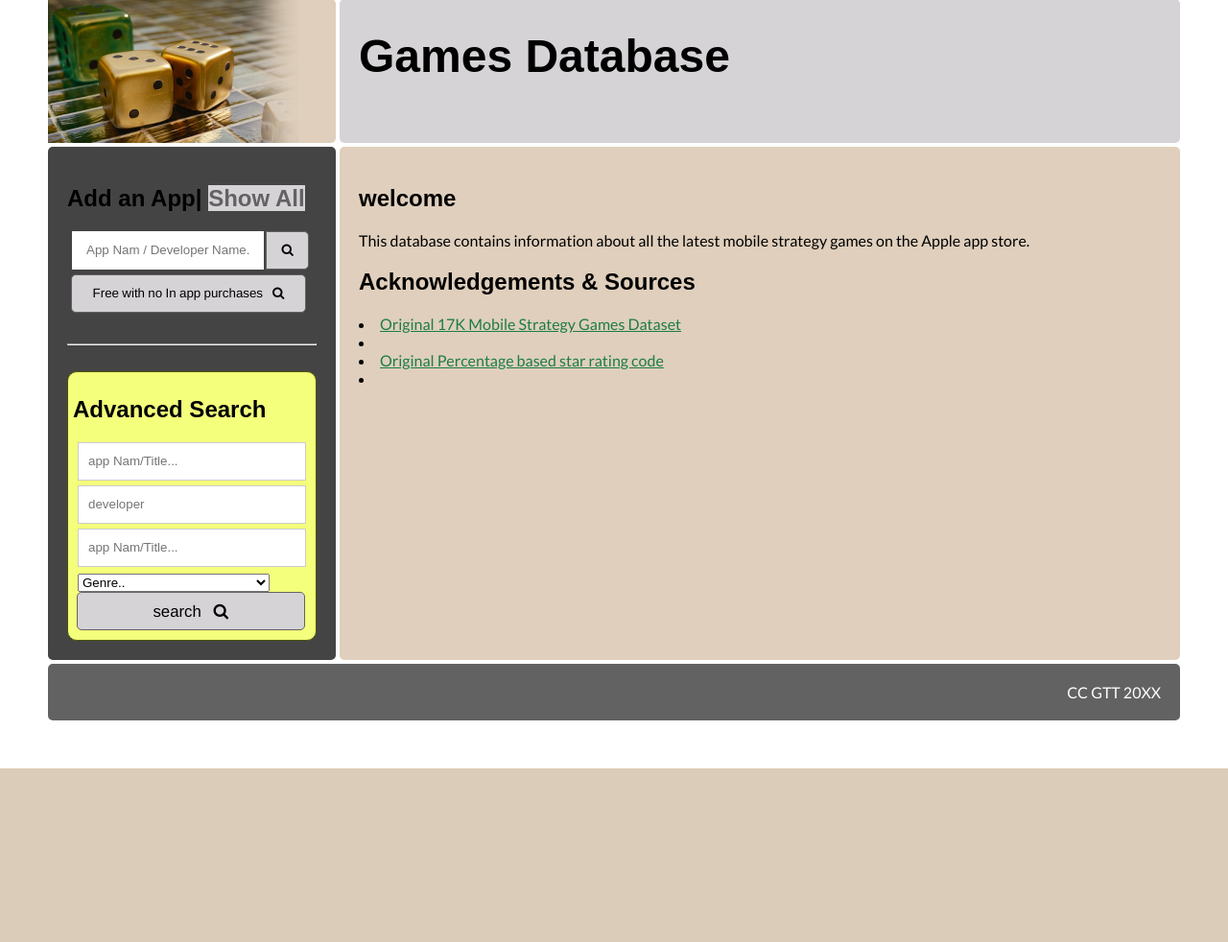
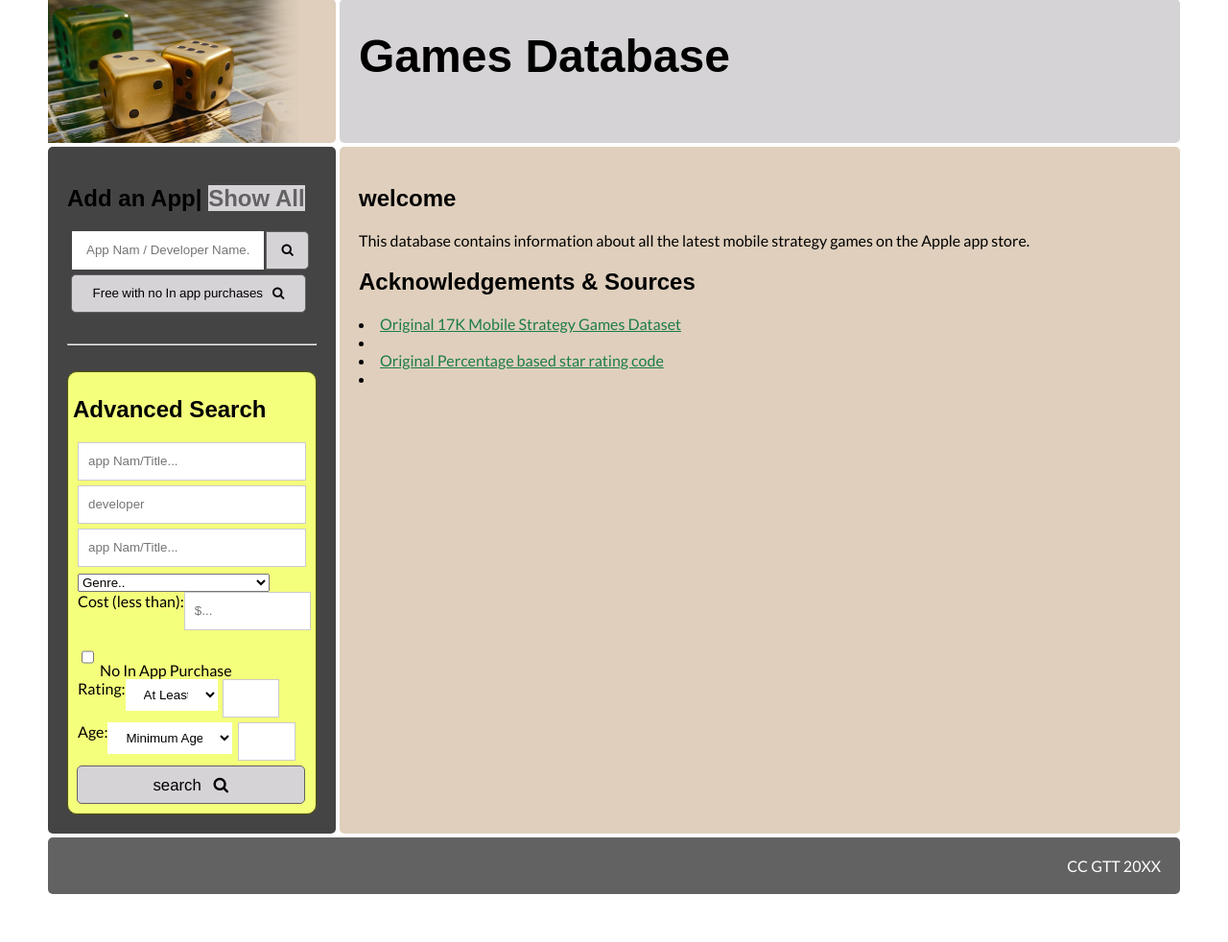
Before and after one commit to oimooimo/12_Game_DB, a PHP site: page /index.php in a window 1280 px wide. Shown: the part 51-1033 px from the top of the page at 96% size. Before the commit the page ends 852 px from the top, so only its background shows below. Run offline with PHP 8.4, Linux system fonts and the light colour scheme; data that the repository does not hold is empty; some web fonts are replaced.

Commit message:
Advance database pt3
I added in the checkbox and both the ratings and age choosers

```diff
--- a/bottombit.php
+++ b/bottombit.php
@@ -57,6 +57,61 @@
                      ?>
 
                 </select>
+
+                <!--Cost-->
+                <div class="flex-container">
+                    <div class="adv-txt">
+                        Cost&nbsp;(less&nbsp;than):
+                    </div> <!-- /cost lable-->
+
+                    <div>
+                        <input class="adv" type="text" name="cost" size="40" value="" placeholder="$..."/>
+                    </div> <!--/cost input box-->
+                </div> <!--/costflexbox-->
+
+                <!-- No in app checkbox--->
+                <input class="adv-txt" type="checkbox" name="in_app" value="0"> No In App Purchase
+
+                <!--rating-->
+                <div class="flex-container">
+                    <div class="adv-txt">
+                        Rating:
+                    </div><!--/rating lavel-->
+
+                    <div>
+                        <select class="search adv" name="rate_more_less">
+                            <option value="" disabled > choose..</option>
+                            <option value="at least"> At Least</option>
+                            <option value="at most"> At Most</option>
+                        </select>
+
+                    </div><!-- /Rating Dropdown-->
+
+                    <div>
+                        <input class="adv" type="text" name="rating" size="3" value="" placeolder=""/>
+                    </div><!--/rating amount-->
+                </div> <!--rating flexbox-->
+                <!-- Age-->
+                <div class="flex-container">
+                    <div class="adv-txt">
+                        Age:
+                    </div><!--/age lavel-->
+
+                    <div>
+                        <select class="search adv" name="age_more_less">
+                            <option value="" disabled > choose..</option>
+                            <option value="at least"> Minimum Age</option>
+                            <option value="at most"> Maximum Age </option>
+                        </select>
+
+                    </div><!-- /Age Dropdown-->
+
+                    <div>
+                        <input class="adv" type="text" name="Age" size="3" value="" placeolder=""/>
+                    </div><!--/Age amount-->
+                </div> <!--Age flexbox-->
+
+                <!--search button is below-->
                 <input class="submit advanced-button" type="submit" name="advanced" value="search &nbsp; &#xf002;" />
 
                 </form>
```
